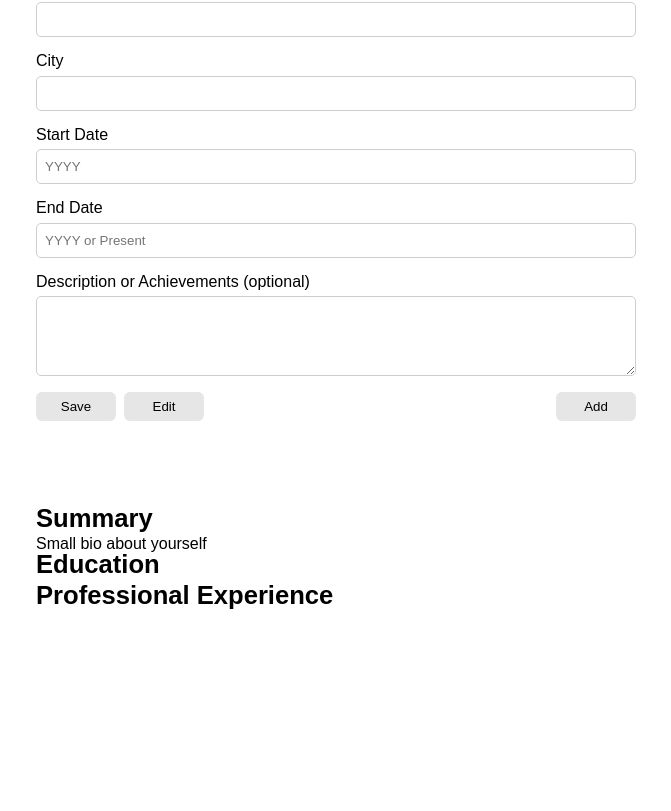
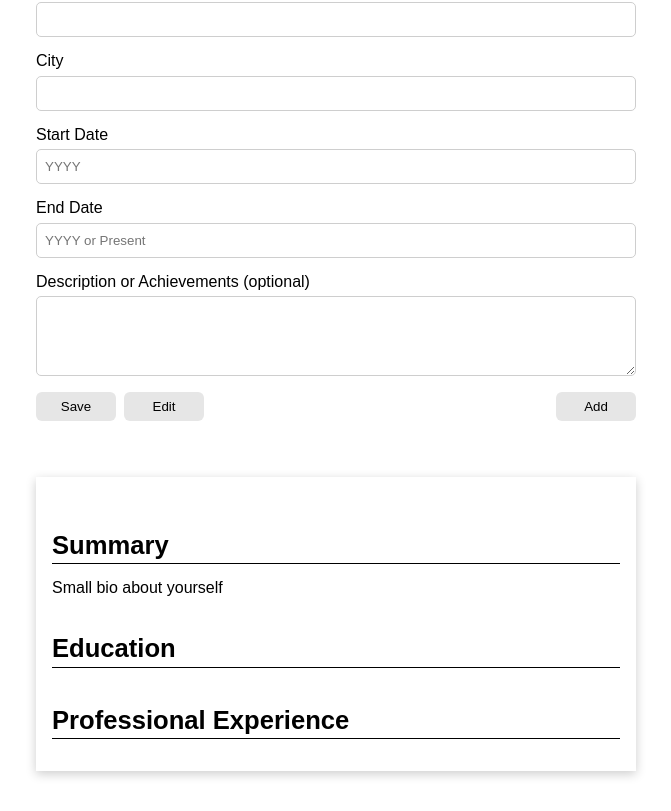
Before and after one commit to daniel-moderiano/cv-application, a React (Create React App) app: page / in a window 1280 px wide. Shown: the part 1682-2493 px from the top of the page, without its empty margins (304-975 px from the left). Before the commit the page ends 2295 px from the top, so only its background shows below. Built offline with nearby package versions, Linux system fonts and the light colour scheme.

Commit message:
Add resume styling

```diff
--- a/src/styles/app.css
+++ b/src/styles/app.css
@@ -135,8 +135,82 @@ textarea:focus::placeholder {
 
 .resume {
   width: 100%;
+  margin-bottom: 2.5rem;
+  padding: 1rem;
+  box-shadow: 0 3px 10px rgb(0 0 0 / 0.2);
+  box-sizing: border-box;
 }
 
 .resume h2 {
-  border-bottom: none;
+  border-bottom: 1px solid black;
+  margin: 2.5rem 0 1rem 0;
 }
+
+.resume .personal {
+  display: grid;
+  grid-template-columns: 1fr 1fr;
+}
+
+.resume .header {
+  margin: 0;
+}
+
+.personal__info div {
+  padding: 0.2rem 0;
+  place-self: end;
+  margin: 0;
+  text-align: right;
+}
+
+.personal__name {
+  padding-bottom: 0.5rem;
+}
+
+.personal__title {
+  border: none !important;
+  margin: 0 !important;
+  font-weight: normal;
+}
+
+.resume .summary {
+  margin-top: 0.5rem;
+  grid-column: 1 / 3;
+}
+
+.resume .summary__title {
+  border-bottom: 1px solid black;
+  margin-top: 0;
+}
+
+.professional__section, .education__section {
+  display: grid;
+  grid-template-columns: 1fr 1fr;
+  grid-template-rows: 1.5rem 1.1rem 1fr;
+}
+
+.professional__company, .education__school {
+  grid-row: 2 / 3;
+}
+
+.professional__city, .education__city {
+  grid-row: 2 / 3;
+  place-self: start right;
+}
+
+.professional__job, .education__degree {
+  grid-row: 1 / 2;
+  font-weight: bold;
+  padding: 0.1rem 0;
+}
+
+.professional__time, .education__time {
+  grid-row: 1 / 2;
+  place-self: start right;
+  font-weight: bold;
+  padding: 0.1rem 0;
+}
+
+.professional__desc, .education__desc {
+  grid-column: 1 / 3;
+  margin-top: 1rem;
+}
```
